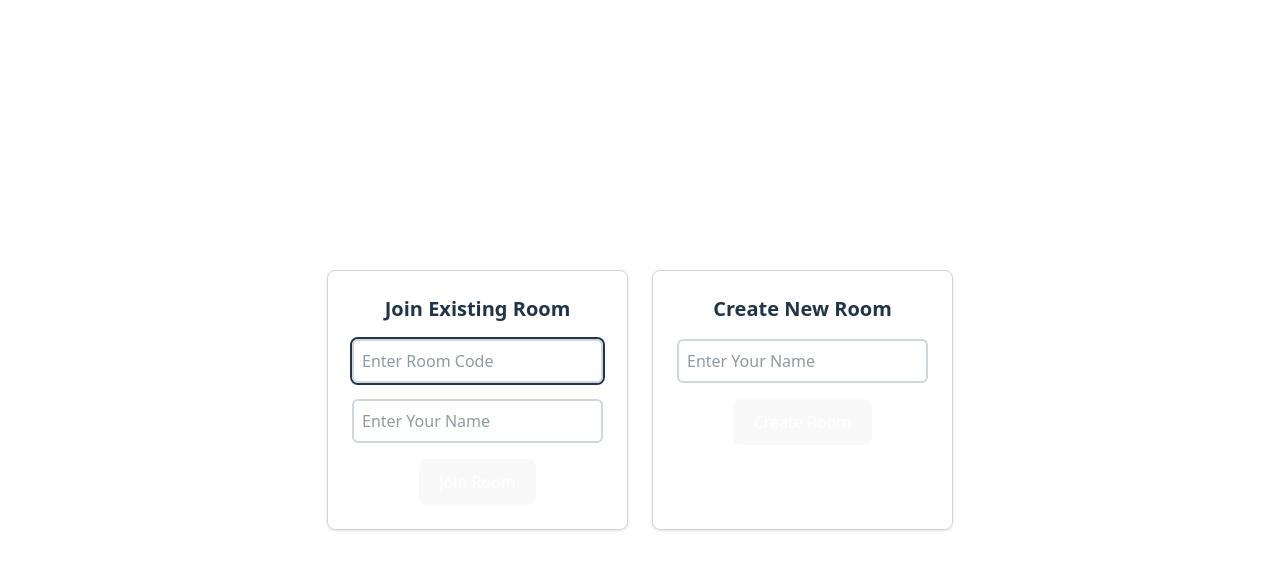
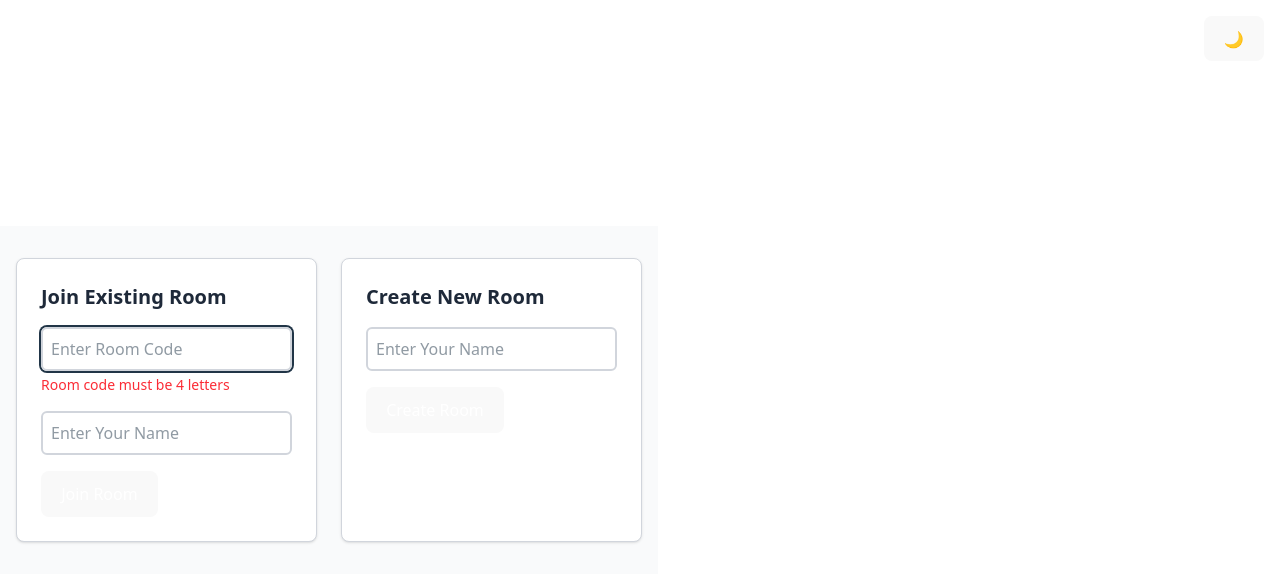
Before and after one commit to BreakTheBeta/SplashClub, a React (Vite) app in the folder client/: page / in a window 1280 px wide. Shown: the top 582 px of the page. Built offline with nearby package versions, Linux system fonts and the light colour scheme; no server answers.

Commit message:
ww/looks nice

```diff
--- a/client/src/App.tsx
+++ b/client/src/App.tsx
@@ -1,50 +1,44 @@
-import React, { useState, useEffect } from "react";
-import Login from "./containers/Login";
-// import Waiting from "./containers/Waiting";
-// import Prompt from "./containers/Prompt";
-// import Vote from "./containers/Vote";
-// import Results from "./containers/Results";
-import { w3cwebsocket as W3CWebSocket } from "websocket";
-import "./App.css";
+// src/App.tsx
+import React, { useState } from 'react';
+import Login from './containers/Login';
+import type { ThemeColors } from './theme/theme';
+import { defaultTheme } from './theme/theme';
+import ThemeSwitcher from './components/ThemeSwitcher';
+import { ThemeProvider } from './theme/ThemeContext';
 
-// Define TypeScript interfaces
-interface PageState {
-  page: string;
-  user?: string;
-  room?: string;
-  prompt?: string;
-  answers?: any[];
-  results?: any;
-}
+// Additional components would be imported here (Waiting, Game, etc.)
 
-function App() {
-  const client = new W3CWebSocket('ws://0.0.0.0:6969');
-  const [curPage, setCurPage] = useState<PageState>({ page: "join" });
+const App: React.FC = () => {
+  const [curPage, setCurPage] = useState({ page: "login" });
+  const [theme, setTheme] = useState<ThemeColors>(defaultTheme);
 
-  useEffect(() => {
-    client.onopen = () => {
-      console.log('WebSocket Client Connected');
-    };
-    client.onmessage = (message: any) => {
-      console.log(message);
-    };
-  }, []);
+  // WebSocket setup
+  const client = new WebSocket('ws://your-websocket-url');
 
-  console.log(curPage);
+  // Determine which page to render
+  const renderPage = () => {
+    switch (curPage.page) {
+      case "login":
+        return <Login client={client} setCurPage={setCurPage} />;
+      case "waiting":
+        // return <Waiting client={client} setCurPage={setCurPage} user={curPage.user} room={curPage.room} />;
+        return <div>Waiting Room (to be implemented)</div>;
+      case "game":
+        // return <Game client={client} setCurPage={setCurPage} user={curPage.user} room={curPage.room} />;
+        return <div>Game Room (to be implemented)</div>;
+      default:
+        return <Login client={client} setCurPage={setCurPage} />;
+    }
+  };
 
-  switch(curPage.page) {
-    // case "results":
-    //   return <Results setCurPage={setCurPage} client={client} user={curPage.user} room={curPage.room} results={curPage.results} />
-    // case "vote":
-    //   return <Vote setCurPage={setCurPage} client={client} user={curPage.user} room={curPage.room} answers={curPage.answers} />
-    // case "prompt":
-    //   return <Prompt setCurPage={setCurPage} client={client} user={curPage.user} room={curPage.room} prompt={curPage.prompt} />
-    // case "waiting":
-    //   return <Waiting setCurPage={setCurPage} client={client} user={curPage.user} room={curPage.room} />
-    case "join":
-    default:
-      return <Login setCurPage={setCurPage} client={client} />
-  }
-}
+  return (
+    <ThemeProvider value={theme}>
+      <div>
+        <ThemeSwitcher setTheme={setTheme} currentTheme={theme} />
+        {renderPage()}
+      </div>
+    </ThemeProvider>
+  );
+};
 
 export default App;
--- /dev/null
+++ b/client/src/components/Button.tsx
@@ -0,0 +1,51 @@
+// src/components/Button.tsx
+import React from 'react';
+import { useTheme } from '../theme/ThemeContext';
+
+interface ButtonProps {
+  type?: 'submit' | 'button';
+  onClick?: () => void;
+  disabled?: boolean;
+  children: React.ReactNode;
+  variant?: 'primary' | 'secondary';
+  className?: string;
+}
+
+const Button: React.FC<ButtonProps> = ({
+  type = 'button',
+  onClick,
+  disabled = false,
+  children,
+  variant = 'primary',
+  className = '',
+}) => {
+  const theme = useTheme();
+
+  // Determine button style based on variant and disabled state
+  const getButtonClasses = () => {
+    const baseClasses = "px-4 py-2 rounded-md text-white font-medium";
+
+    if (disabled) {
+      return `${baseClasses} ${theme.secondary} cursor-not-allowed`;
+    }
+
+    if (variant === 'primary') {
+      return `${baseClasses} ${theme.primary} ${theme.primaryHover}`;
+    }
+
+    return `${baseClasses} ${theme.secondary} ${theme.secondaryHover}`;
+  };
+
+  return (
+    <button
+      type={type}
+      onClick={onClick}
+      disabled={disabled}
+      className={`${getButtonClasses()} ${className}`}
+    >
+      {children}
+    </button>
+  );
+};
+
+export default Button;
--- /dev/null
+++ b/client/src/components/Input.tsx
@@ -0,0 +1,61 @@
+// src/components/Input.tsx
+import React from 'react';
+import { useTheme } from '../theme/ThemeContext';
+
+interface InputProps {
+  id: string;
+  placeholder: string;
+  value: string;
+  onChange: (e: React.ChangeEvent<HTMLInputElement>) => void;
+  autoFocus?: boolean;
+  autoComplete?: string;
+  isValid?: boolean | null;
+  errorMessage?: string;
+}
+
+const Input: React.FC<InputProps> = ({
+  id,
+  placeholder,
+  value,
+  onChange,
+  autoFocus = false,
+  autoComplete = 'off',
+  isValid = null,
+  errorMessage,
+}) => {
+  const theme = useTheme();
+
+  // Determine input border color based on validation state
+  const getInputClasses = () => {
+    const baseClasses = "w-full p-2 border-2 rounded-md focus:outline-none focus:ring-2";
+
+    if (isValid === null || value.length === 0) {
+      return `${baseClasses} ${theme.border}`;
+    }
+
+    if (isValid) {
+      return `${baseClasses} ${theme.successBorder}`;
+    }
+
+    return `${baseClasses} ${theme.errorBorder}`;
+  };
+
+  return (
+    <div>
+      <input
+        id={id}
+        className={getInputClasses()}
+        placeholder={placeholder}
+        value={value}
+        onChange={onChange}
+        autoFocus={autoFocus}
+        autoComplete={autoComplete}
+      />
+      {!isValid && errorMessage && (
+        <p className={`${theme.text.error} text-sm mt-1`}>{errorMessage}</p>
+      )}
+    </div>
+  );
+};
+
+export default Input;
--- /dev/null
+++ b/client/src/components/ThemeSwitcher.tsx
@@ -0,0 +1,25 @@
+// src/components/ThemeSwitcher.tsx
+import React from 'react';
+import type { ThemeColors } from '../theme/theme';
+import { defaultTheme, darkTheme } from '../theme/theme';
+
+interface ThemeSwitcherProps {
+  setTheme: (theme: ThemeColors) => void;
+  currentTheme: ThemeColors;
+}
+
+const ThemeSwitcher: React.FC<ThemeSwitcherProps> = ({ setTheme, currentTheme }) => {
+  const isDarkTheme = currentTheme === darkTheme;
+
+  return (
+    <button
+      onClick={() => setTheme(isDarkTheme ? defaultTheme : darkTheme)}
+      className={`fixed top-4 right-4 p-2 rounded-full
+        ${isDarkTheme ? 'bg-yellow-400 text-gray-900' : 'bg-gray-800 text-white'}`}
+    >
+      {isDarkTheme ? '☀️' : '🌙'}
+    </button>
+  );
+};
+
+export default ThemeSwitcher;
--- /dev/null
+++ b/client/src/components/Toast.tsx
@@ -0,0 +1,47 @@
+// src/components/Toast.tsx
+import React, { useEffect } from 'react';
+import { useTheme } from '../theme/ThemeContext';
+
+interface ToastProps {
+  message: string;
+  isVisible: boolean;
+  onClose: () => void;
+  autoHideDuration?: number;
+}
+
+const Toast: React.FC<ToastProps> = ({
+  message,
+  isVisible,
+  onClose,
+  autoHideDuration = 6000,
+}) => {
+  const theme = useTheme();
+
+  useEffect(() => {
+    if (isVisible) {
+      const timer = setTimeout(() => {
+        onClose();
+      }, autoHideDuration);
+
+      return () => clearTimeout(timer);
+    }
+  }, [isVisible, onClose, autoHideDuration]);
+
+  if (!isVisible) return null;
+
+  return (
+    <div className="fixed bottom-4 left-4 right-4 md:left-auto md:right-4 md:w-96">
+      <div className={`${theme.background.toast} text-white px-4 py-3 rounded-md shadow-lg flex justify-between items-center`}>
+        <span>{message}</span>
+        <button
+          onClick={onClose}
+          className="text-white ml-4 focus:outline-none"
+        >
+          &times;
+        </button>
+      </div>
+    </div>
+  );
+};
+
+export default Toast;
--- a/client/src/containers/Login.tsx
+++ b/client/src/containers/Login.tsx
@@ -1,4 +1,9 @@
+// src/pages/Login.tsx
 import React, { useState, useEffect } from "react";
+import Button from "../components/Button";
+import Input from "../components/Input";
+import Toast from "../components/Toast";
+import { activeTheme } from "../theme/theme";
 
 // Define interfaces for props and message data
 interface LoginProps {
@@ -68,115 +73,67 @@ const Login: React.FC<LoginProps> = (props) => {
     }));
   }
 
-  // Determine input border color based on validation
-  const getRoomInputClasses = () => {
-    if (room.length === 0) return "border-gray-300";
-    if (validateRoom()) return "border-green-500";
-    return "border-red-500";
-  };
-
-  const getUserInputClasses = () => {
-    if (user.length === 0) return "border-gray-300";
-    if (user.length > 0) return "border-green-500";
-    return "border-gray-300";
-  };
-
-  // Auto-hide error message after 6 seconds
-  useEffect(() => {
-    if (showError) {
-      const timer = setTimeout(() => {
-        setShowError(false);
-      }, 6000);
-      return () => clearTimeout(timer);
-    }
-  }, [showError]);
-
   return (
-    <div className="container mx-auto px-4 py-8">
+    <div className={`container mx-auto px-4 py-8 ${activeTheme.background.page}`}>
       <div className="grid grid-cols-1 md:grid-cols-2 gap-6">
         {/* Join Room Form */}
-        <div className="border border-gray-300 rounded-lg p-6 shadow-sm">
-          <h2 className="text-xl font-semibold mb-4">Join Existing Room</h2>
+        <div className={`border ${activeTheme.border} rounded-lg p-6 shadow-sm ${activeTheme.background.card}`}>
+          <h2 className={`text-xl font-semibold mb-4 ${activeTheme.text.primary}`}>Join Existing Room</h2>
           <form onSubmit={handleJoin} className="space-y-4">
-            <div>
-              <input
-                autoFocus
+            <Input
+              autoFocus={true}
               id="room_input"
-                className={`w-full p-2 border-2 rounded-md focus:outline-none focus:ring-2 ${getRoomInputClasses()}`}
               placeholder="Enter Room Code"
-                autoComplete="off"
               value={room}
               onChange={(e) => setRoom(e.target.value)}
+              isValid={room.length === 0 ? null : validateRoom()}
+              errorMessage="Room code must be 4 letters"
             />
-              {room.length >= 4 && !validateRoom() && (
-                <p className="text-red-500 text-sm mt-1">Room code must be 4 letters</p>
-              )}
-            </div>
-            <div>
-              <input
+            <Input
               id="user_input"
-                className={`w-full p-2 border-2 rounded-md focus:outline-none focus:ring-2 ${getUserInputClasses()}`}
               placeholder="Enter Your Name"
               value={user}
               onChange={(e) => setUser(e.target.value)}
+              isValid={user.length === 0 ? null : user.length > 0}
             />
-            </div>
-            <button
+            <Button
               type="submit"
               disabled={!validateJoin()}
-              className={`px-4 py-2 rounded-md text-white font-medium ${
-                validateJoin()
-                  ? "bg-green-600 hover:bg-green-700"
-                  : "bg-gray-400 cursor-not-allowed"
-              }`}
+              variant="primary"
             >
               Join Room
-            </button>
+            </Button>
           </form>
         </div>
 
         {/* Create Room Form */}
-        <div className="border border-gray-300 rounded-lg p-6 shadow-sm">
-          <h2 className="text-xl font-semibold mb-4">Create New Room</h2>
+        <div className={`border ${activeTheme.border} rounded-lg p-6 shadow-sm ${activeTheme.background.card}`}>
+          <h2 className={`text-xl font-semibold mb-4 ${activeTheme.text.primary}`}>Create New Room</h2>
           <form onSubmit={handleCreate} className="space-y-4">
-            <div>
-              <input
+            <Input
               id="user_input2"
-                className={`w-full p-2 border-2 rounded-md focus:outline-none focus:ring-2 ${getUserInputClasses()}`}
               placeholder="Enter Your Name"
               value={user}
               onChange={(e) => setUser(e.target.value)}
+              isValid={user.length === 0 ? null : user.length > 0}
             />
-            </div>
-            <button
+            <Button
               type="submit"
               disabled={!validateCreate()}
-              className={`px-4 py-2 rounded-md text-white font-medium ${
-                validateCreate()
-                  ? "bg-green-600 hover:bg-green-700"
-                  : "bg-gray-400 cursor-not-allowed"
-              }`}
+              variant="primary"
             >
               Create Room
-            </button>
+            </Button>
           </form>
         </div>
       </div>
 
       {/* Error Toast */}
-      {showError && (
-        <div className="fixed bottom-4 left-4 right-4 md:left-auto md:right-4 md:w-96">
-          <div className="bg-red-500 text-white px-4 py-3 rounded-md shadow-lg flex justify-between items-center">
-            <span>{error}</span>
-            <button
-              onClick={handleCloseError}
-              className="text-white ml-4 focus:outline-none"
-            >
-              &times;
-            </button>
-          </div>
-        </div>
-      )}
+      <Toast
+        message={error}
+        isVisible={showError}
+        onClose={handleCloseError}
+      />
     </div>
   );
 };
--- /dev/null
+++ b/client/src/theme/ThemeContext.tsx
@@ -0,0 +1,31 @@
+// src/theme/ThemeContext.tsx
+import React, { createContext, useContext } from 'react';
+import type { ThemeColors } from './theme.js';
+import { defaultTheme } from './theme.js';
+
+// Create a context with a default value
+const ThemeContext = createContext<ThemeColors>(defaultTheme);
+
+// Create a provider component
+export const ThemeProvider: React.FC<{
+  children: React.ReactNode;
+  value: ThemeColors;
+}> = ({ children, value }) => {
+  return (
+    <ThemeContext.Provider value={value}>
+      {children}
+    </ThemeContext.Provider>
+  );
+};
+
+// Create a hook to use the theme context
+export const useTheme = () => {
+  const context = useContext(ThemeContext);
+  if (context === undefined) {
+    throw new Error('useTheme must be used within a ThemeProvider');
+  }
+  return context;
+};
+
+// Export the context as well for components that can't use hooks
+export default ThemeContext;
--- /dev/null
+++ b/client/src/theme/theme.tsx
@@ -0,0 +1,71 @@
+// src/theme/theme.ts
+export type ThemeColors = {
+    primary: string;
+    primaryHover: string;
+    secondary: string;
+    secondaryHover: string;
+    error: string;
+    success: string;
+    border: string;
+    successBorder: string;
+    errorBorder: string;
+    text: {
+      primary: string;
+      secondary: string;
+      error: string;
+    };
+    background: {
+      card: string;
+      page: string;
+      toast: string;
+    };
+  };
+
+  export const defaultTheme: ThemeColors = {
+    primary: "bg-green-600",
+    primaryHover: "hover:bg-green-700",
+    secondary: "bg-gray-400",
+    secondaryHover: "hover:bg-gray-500",
+    error: "bg-red-500",
+    success: "bg-green-500",
+    border: "border-gray-300",
+    successBorder: "border-green-500",
+    errorBorder: "border-red-500",
+    text: {
+      primary: "text-gray-800",
+      secondary: "text-gray-600",
+      error: "text-red-500",
+    },
+    background: {
+      card: "bg-white",
+      page: "bg-gray-50",
+      toast: "bg-red-500",
+    },
+  };
+
+  // You can create alternative themes
+  export const darkTheme: ThemeColors = {
+    primary: "bg-blue-600",
+    primaryHover: "hover:bg-blue-700",
+    secondary: "bg-gray-600",
+    secondaryHover: "hover:bg-gray-700",
+    error: "bg-red-600",
+    success: "bg-green-600",
+    border: "border-gray-600",
+    successBorder: "border-green-600",
+    errorBorder: "border-red-600",
+    text: {
+      primary: "text-white",
+      secondary: "text-gray-300",
+      error: "text-red-400",
+    },
+    background: {
+      card: "bg-gray-800",
+      page: "bg-gray-900",
+      toast: "bg-red-600",
+    },
+  };
+
+  // Create a theme context to easily switch themes
+  // This could be expanded in the future
+  export const activeTheme = defaultTheme;
```
Lines whose indentation alone changed are shown as unchanged.
